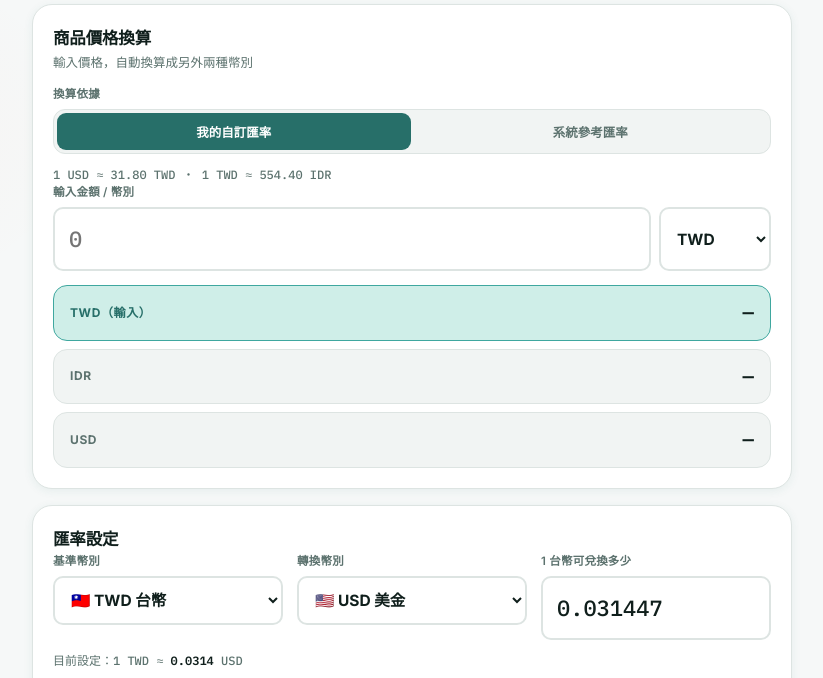
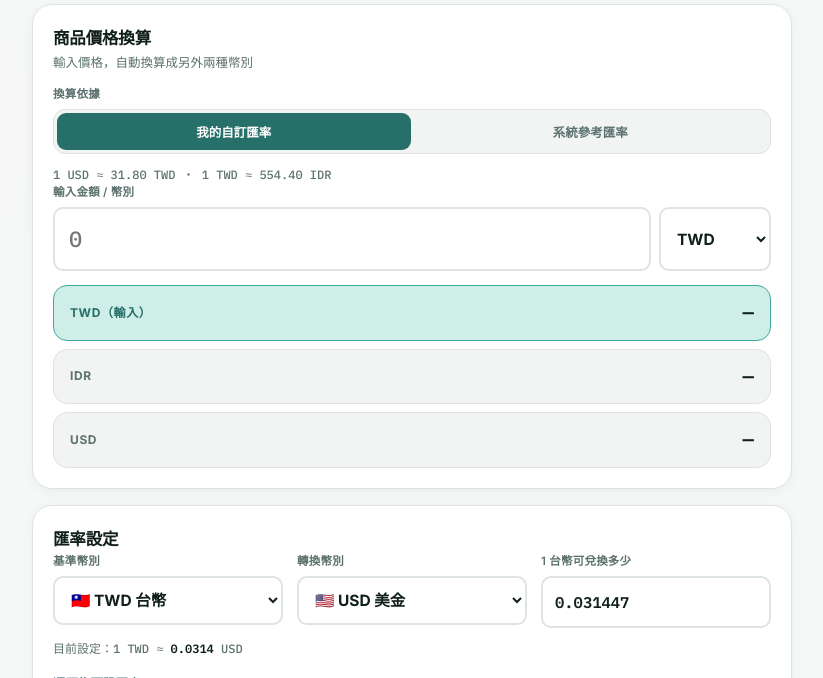
Before and after one commit to chien860427-ctrl/money, a plain HTML site: page index.html in a window 1280 px wide. Shown: the part 122-800 px from the top of the page, without its empty margins (228-1051 px from the left). Drawn offline with Linux system fonts and the light colour scheme.

Commit message:
Update index.html

```diff
--- a/index.html
+++ b/index.html
@@ -70,6 +70,13 @@
     border-width:2px !important;
   }
   input:focus, select:focus, button:focus-visible{outline:2px solid var(--cyan);outline-offset:1px;}
+
+  /* 匯率設定：三個框格（基準幣別 / 轉換幣別 / 匯率數字）大小要一致，
+     所以這裡把數字輸入框改用跟下拉選單相同的字級與內距，不使用放大版的 .amount-input */
+  .rate-editor .amount-input{
+    font-size:15.5px !important;font-weight:700;padding:12px 12px !important;
+    border-width:2px !important;
+  }
 
   /* rate settings — pick a base currency, then edit the other currencies against it */
   .rate-editor{display:flex;flex-direction:column;gap:14px;}
```
